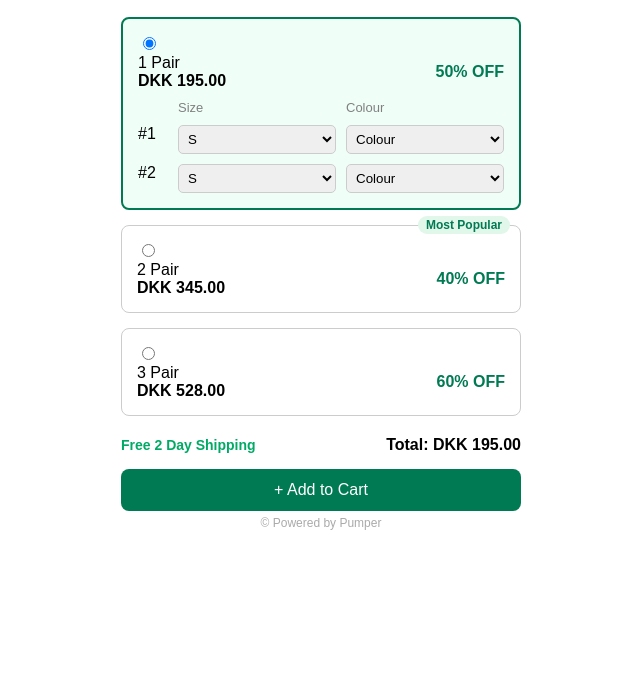
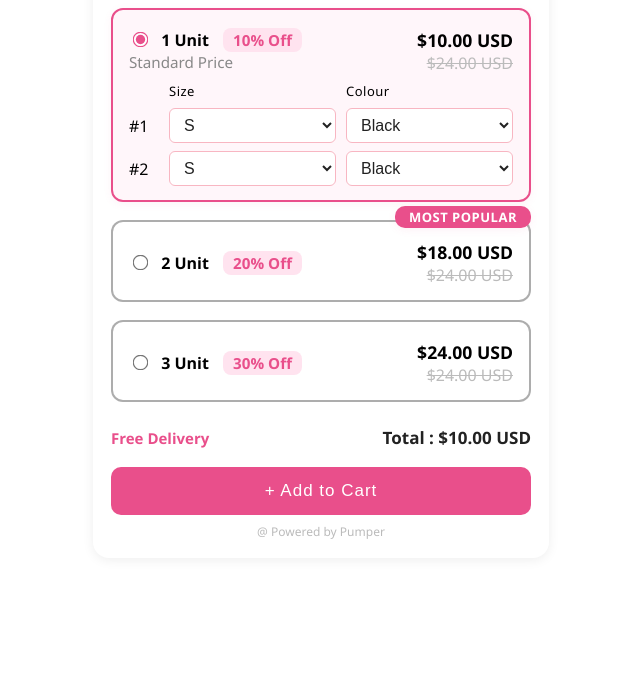
Before and after one commit to BALAJI-BALAJI/box_task, a plain HTML site: page index.html in a window 1280 px wide. Shown: the part 119-800 px from the top of the page, without its empty margins (319-959 px from the left). Drawn offline with Linux system fonts and the light colour scheme.

Commit message:
ui design changes...

```diff
--- a/index.css
+++ b/index.css
@@ -1,5 +1,5 @@
 body {
-  font-family: Arial, sans-serif;
+  font-family: 'Segoe UI', Arial, sans-serif;
   background: #fff;
   display: flex;
   justify-content: center;
@@ -7,33 +7,58 @@ body {
 }
 
 .card {
-  max-width: 400px;
+  max-width: 420px;
   width: 100%;
-  border-radius: 10px;
+  border-radius: 16px;
+  background: #fff;
+  box-shadow: 0 2px 12px rgba(0,0,0,0.07);
+  padding: 24px 18px 18px 18px;
+}
+
+.title-row {
+  display: flex;
+  align-items: center;
+  justify-content: center;
+  margin-bottom: 24px;
+}
+
+.line {
+  flex: 1;
+  height: 1px;
+  background: #00000052;
+  margin: 0 10px;
 }
 
 h2 {
   text-align: center;
-  color: #007a53;
+  color: #e94f8b;
+  margin: 0 10px;
+  font-weight: 700;
+  font-size: 1.4rem;
+  letter-spacing: 1px;
 }
 
 .option {
-  border: 1px solid #ccc;
-  border-radius: 8px;
-  padding: 15px;
-  margin-bottom: 15px;
+  border: 2px solid #00000052;
+  border-radius: 12px;
+  padding: 18px 16px 14px 16px;
+  margin-bottom: 18px;
   position: relative;
   cursor: pointer;
-  transition: border 0.3s ease;
+  background: #fff;
+  transition: border 0.3s, box-shadow 0.3s;
 }
 
 .option.active {
-  border: 2px solid #007a53;
-  background: #f0fef8;
+  border: 2.5px solid #e94f8b;
+  background: #fff6fa;
+  box-shadow: 0 2px 8px rgba(233,79,139,0.07);
 }
 
 .option input[type="radio"] {
+  accent-color: #e94f8b;
   margin-right: 10px;
+  transform: scale(1.2);
 }
 
 .row {
@@ -43,34 +68,27 @@ h2 {
 }
 
 .off-label {
-  color: #007a53;
-  font-weight: bold;
+  color: #e94f8b;
+  font-weight: 600;
+  font-size: 0.95em;
+  background: #ffe3ef;
+  border-radius: 8px;
+  padding: 2px 10px;
+  margin-left: 10px;
 }
 
 .most-popular {
   position: absolute;
-  top: -10px;
-  right: 10px;
-  background: #e0f7e9;
-  color: #007a53;
-  padding: 2px 8px;
-  border-radius: 10px;
-  font-size: 12px;
+  top: -16px;
+  right: -2px;
+  background: #e94f8b;
+  color: #fff;
+  padding: 2px 14px;
+  border-radius: 10px 10px 10px 10px;
+  font-size: 13px;
   font-weight: bold;
-}
-
-.selectors {
-  display: flex;
-  justify-content: space-between;
-  gap: 10px;
-  margin-top: 10px;
-}
-
-.selectors select {
-  flex: 1;
-  padding: 5px;
-  border-radius: 5px;
-  border: 1px solid #ccc;
+  letter-spacing: 0.5px;
+  box-shadow: 0 2px 8px rgba(233,79,139,0.08);
 }
 
 .dropdowns {
@@ -81,8 +99,47 @@ h2 {
   display: block;
 }
 
+.selectors {
+  display: flex;
+  align-items: center;
+  gap: 10px;
+  margin-top: 8px;
+}
+
+.selectors.header-row {
+  margin-bottom: 0;
+  background: none;
+}
+
+.selectors.header-row span {
+  font-size: 0.98em;
+  letter-spacing: 0.5px;
+}
+
+.selectors span {
+  min-width: 30px;
+  font-size: 1em;
+  color: black;
+}
+
+.selectors select {
+  flex: 1;
+  padding: 7px 10px;
+  border-radius: 6px;
+  border: 1.5px solid #f8b6c2;
+  background: #fff;
+  font-size: 1em;
+  color: #222;
+  transition: border 0.2s;
+}
+
+.selectors select:focus {
+  border-color: #e94f8b;
+  outline: none;
+}
+
 .bottom {
-  margin-top: 20px;
+  margin-top: 24px;
   display: flex;
   justify-content: space-between;
   align-items: center;
@@ -90,43 +147,36 @@ h2 {
 }
 
 .shipping {
-  color: #00aa66;
-  font-size: 14px;
+  color: #e94f8b;
+  font-size: 15px;
+  font-weight: 600;
 }
 
 .total {
-  font-size: 16px;
+  font-size: 17px;
+  color: #222;
 }
 
 .btn {
-  margin-top: 15px;
+  margin-top: 18px;
   width: 100%;
-  background: #007a53;
+  background: #e94f8b;
   color: white;
-  padding: 12px;
-  font-size: 16px;
+  padding: 14px;
+  font-size: 17px;
   border: none;
-  border-radius: 8px;
+  border-radius: 10px;
   cursor: pointer;
+  letter-spacing: 1px;
+}
+
+.btn:hover {
+  background: #d43c77;
 }
 
 .powered {
   font-size: 12px;
   text-align: center;
   color: #aaa;
-  margin-top: 5px;
+  margin-top: 8px;
 }
-
-.title-row {
-  display: flex;
-  align-items: center;
-  justify-content: center;
-  margin-bottom: 20px;
-}
-
-.line {
-  flex: 1;
-  height: 1px;
-  background: #ccc;
-  margin: 0 10px;
-}
--- a/index.html
+++ b/index.html
@@ -3,7 +3,7 @@
 <head>
   <meta charset="UTF-8" />
   <meta name="viewport" content="width=device-width, initial-scale=1.0"/>
-  <title>Bundle & Save</title>
+  <title>YAY! It's BOGO</title>
   <link rel="stylesheet" href="index.css">
 </head>
 <body>
@@ -11,104 +11,118 @@
   <div class="card">
     <div class="title-row">
       <span class="line"></span>
-      <h2>Bundle & Save</h2>
+      <h2>YAY! It's BOGO</h2>
       <span class="line"></span>
     </div>
 
-    <div class="option active" data-price="195" data-id="1">
+    <div class="option active" data-price="10" data-id="1">
       <label>
-        <input type="radio" name="pair" value="1" checked />
           <div class="row">
               <div>
-            1 Pair<br><strong>DKK 195.00</strong>
+              <input type="radio" name="unit" value="1" checked />
+            <b>1 Unit</b>
+            <span class="off-label">10% Off</span>
+            <br>
+            <span style="font-size: 0.95em; color: #888;">Standard Price</span>
           </div>
-          <div class="off-label">50% OFF</div>
+          <div style="text-align: right;">
+            <span style="font-weight: bold; font-size: 1.1em;">$10.00 USD</span><br>
+            <span style="text-decoration: line-through; color: #bbb;">$24.00 USD</span>
+          </div>
         </div>
       </label>
       <div class="dropdowns">
         <div class="selectors header-row">
           <span style="width: 30px;"></span>
-          <span style="flex:1;font-size: small;color: gray;">Size</span>
-          <span style="flex:1;font-size: small;color: gray;">Colour</span>
+          <span style="flex:1;font-size: small;">Size</span>
+          <span style="flex:1;font-size: small;">Colour</span>
         </div>
         <div class="selectors">
           <span style="width: 30px;">#1</span>
           <select><option>S</option><option>M</option><option>L</option></select>
-          <select><option>Colour</option><option>Black</option><option>White</option></select>
+          <select><option>Black</option><option>White</option></select>
         </div>
         <div class="selectors">
           <span style="width: 30px;">#2</span>
           <select><option>S</option><option>M</option><option>L</option></select>
-          <select><option>Colour</option><option>Black</option><option>White</option></select>
+          <select><option>Black</option><option>White</option></select>
         </div>
       </div>
     </div>
 
-    <div class="option" data-price="345" data-id="2">
+    <div class="option" data-price="18" data-id="2">
       <label>
-        <input type="radio" name="pair" value="2" />
           <div class="row">
               <div>
-            2 Pair<br><strong>DKK 345.00</strong>
+              <input type="radio" name="unit" value="2" />
+            <b>2 Unit</b>
+            <span class="off-label">20% Off</span>
           </div>
-          <div class="off-label">40% OFF</div>
+          <div style="text-align: right;">
+            <span style="font-weight: bold; font-size: 1.1em;">$18.00 USD</span><br>
+            <span style="text-decoration: line-through; color: #bbb;">$24.00 USD</span>
           </div>
-        <div class="most-popular">Most Popular</div>
+        </div>
+        <div class="most-popular">MOST POPULAR</div>
       </label>
       <div class="dropdowns">
         <div class="selectors header-row">
           <span style="width: 30px;"></span>
-          <span style="flex:1;font-size: small;color: gray;">Size</span>
-          <span style="flex:1;font-size: small;color: gray;">Colour</span>
+          <span style="flex:1;font-size: small;">Size</span>
+          <span style="flex:1;font-size: small;">Colour</span>
         </div>
         <div class="selectors">
           <span style="width: 30px;">#1</span>
           <select><option>S</option><option>M</option><option>L</option></select>
-          <select><option>Colour</option><option>Black</option><option>White</option></select>
+          <select><option>Black</option><option>White</option></select>
         </div>
         <div class="selectors">
           <span style="width: 30px;">#2</span>
           <select><option>S</option><option>M</option><option>L</option></select>
-          <select><option>Colour</option><option>Black</option><option>White</option></select>
+          <select><option>Black</option><option>White</option></select>
         </div>
       </div>
     </div>
 
-    <div class="option" data-price="528" data-id="3">
+    <div class="option" data-price="24" data-id="3">
       <label>
-        <input type="radio" name="pair" value="3" />
           <div class="row">
               <div>
-            3 Pair<br><strong>DKK 528.00</strong>
+              <input type="radio" name="unit" value="3" />
+            <b>3 Unit</b>
+            <span class="off-label">30% Off</span>
           </div>
-          <div class="off-label">60% OFF</div>
+          <div style="text-align: right;">
+            <span style="font-weight: bold; font-size: 1.1em;">$24.00 USD</span><br>
+            <span style="text-decoration: line-through; color: #bbb;">$24.00 USD</span>
+          </div>
         </div>
       </label>
       <div class="dropdowns">
         <div class="selectors header-row">
           <span style="width: 30px;"></span>
-          <span style="flex:1;font-size: small;color: gray;">Size</span>
-          <span style="flex:1;font-size: small;color: gray;">Colour</span>
+          <span style="flex:1;font-size: small;">Size</span>
+          <span style="flex:1;font-size: small;">Colour</span>
         </div>
         <div class="selectors">
           <span style="width: 30px;">#1</span>
           <select><option>S</option><option>M</option><option>L</option></select>
-          <select><option>Colour</option><option>Black</option><option>White</option></select>
+          <select><option>Black</option><option>White</option></select>
         </div>
         <div class="selectors">
           <span style="width: 30px;">#2</span>
           <select><option>S</option><option>M</option><option>L</option></select>
-          <select><option>Colour</option><option>Black</option><option>White</option></select>
+          <select><option>Black</option><option>White</option></select>
         </div>
       </div>
     </div>
 
     <div class="bottom">
-      <div class="shipping">Free 2 Day Shipping</div>
-      <div class="total">Total: <span id="total">DKK 195.00</span></div>
+      <div class="shipping" style="color:#e94f8b;">Free Delivery</div>
+      <div class="total">Total : <span id="total">$10.00 USD</span></div>
     </div>
     <button class="btn">+ Add to Cart</button>
-    <div class="powered">© Powered by Pumper</div>
+    <div class="powered" style="color:#bbb;">@ Powered by Pumper</div>
   </div>
 
   <script src="./index.js"></script>
--- a/index.js
+++ b/index.js
@@ -20,3 +20,27 @@ for (let i = 0; i < radios.length; i++) {
     totalEl.textContent = "DKK " + Number(price).toFixed(2);
   });
 }
+
+document.querySelectorAll('.option').forEach(option => {
+  option.addEventListener('click', function(e) {
+    // Prevent double firing if the radio is clicked directly
+    if (e.target.tagName.toLowerCase() === 'input') return;
+    const radio = this.querySelector('input[type="radio"]');
+    if (radio) {
+      radio.checked = true;
+      radio.dispatchEvent(new Event('change', { bubbles: true }));
+    }
+  });
+});
+
+// Update active class and total on radio change
+document.querySelectorAll('input[type="radio"][name="unit"]').forEach(radio => {
+  radio.addEventListener('change', function() {
+    document.querySelectorAll('.option').forEach(opt => opt.classList.remove('active'));
+    const selectedOption = this.closest('.option');
+    selectedOption.classList.add('active');
+    // Update total
+    const price = selectedOption.getAttribute('data-price');
+    document.getElementById('total').textContent = `$${Number(price).toFixed(2)} USD`;
+  });
+});
```
Lines whose indentation alone changed are shown as unchanged.
